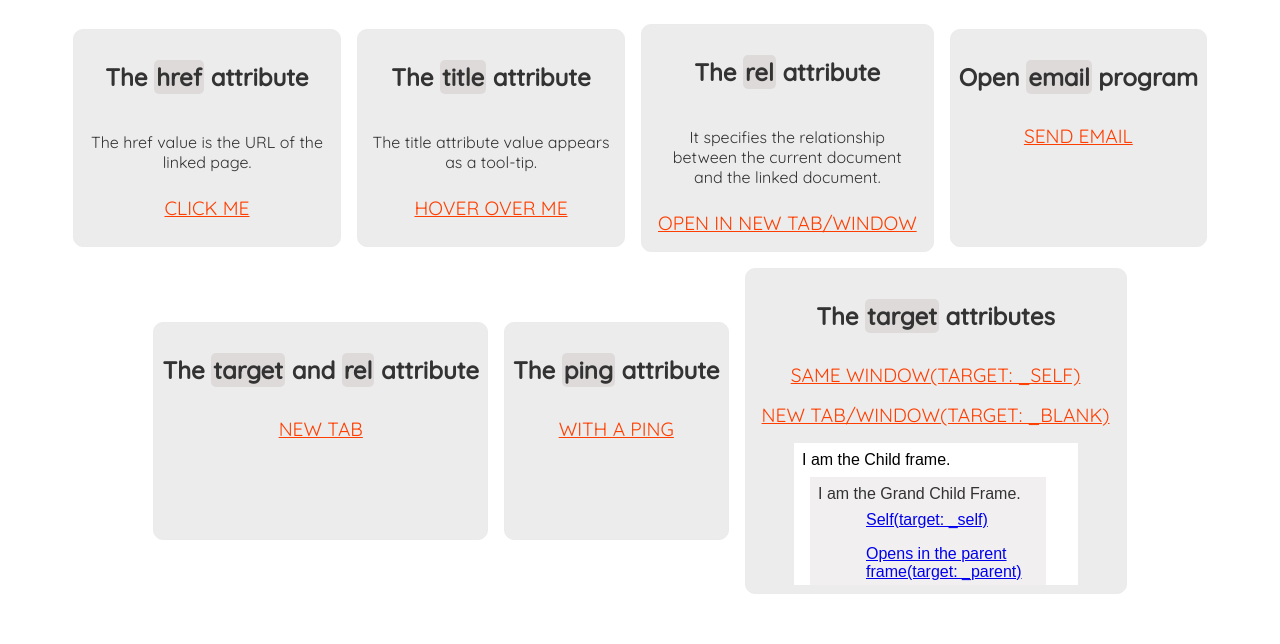
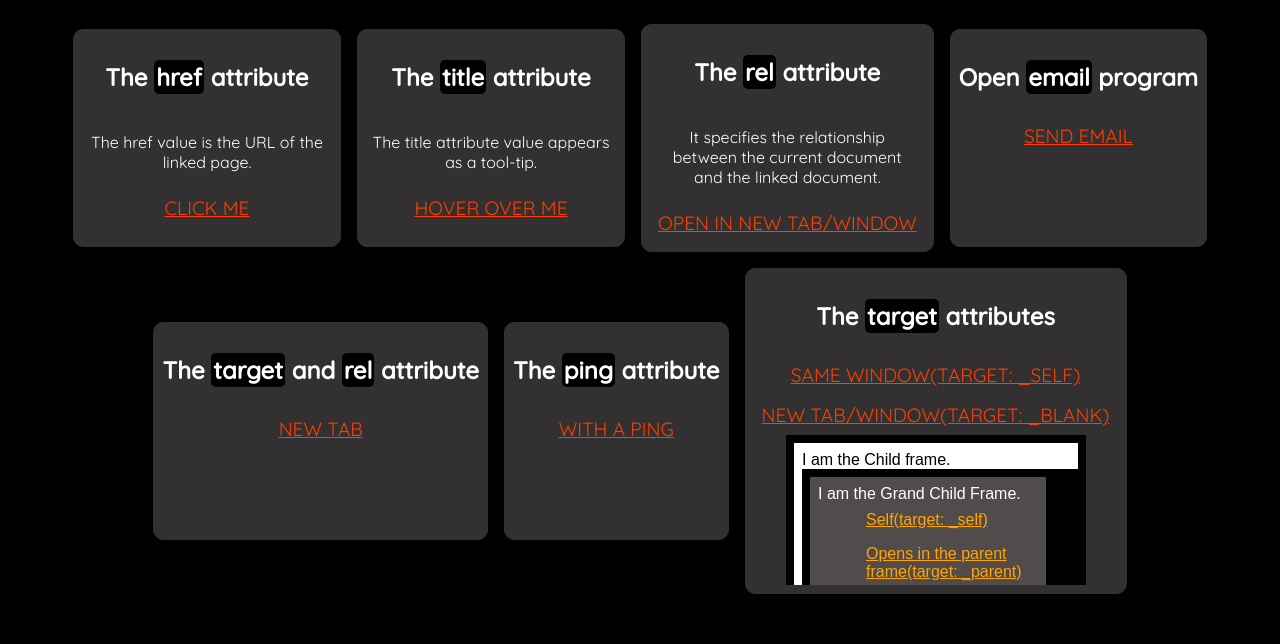
Before and after one commit to atapas/anchors, a plain HTML site: page index.html in a window 1280 px wide. Shown: the part 156-800 px from the top of the page. Drawn offline with nearby package versions, Linux system fonts and the light colour scheme.

Commit message:
🎨 Asthetics

```diff
--- a/main.css
+++ b/main.css
@@ -1,10 +1,11 @@
 
 body {
-    color: #333;
     margin: 0;
     padding: 8px;
     box-sizing: border-box;
     font-family: 'Quicksand', sans-serif;
+    background-color: #000000;
+    color: #ffffff;
 }
 html, body {
     position: relative;
@@ -23,7 +24,7 @@ main {
 }
 
 cite {
-    background-color: #dfdada;
+    background-color: #000000;
     padding: 2px;
     font-style: normal;
     border-radius: 5px;
@@ -72,13 +73,13 @@ nav ul li a {
     -webkit-box-pack: center;
     -webkit-box-align: center;
     align-items: center;
-    border: 1px solid #ebebeb;
+    border: 1px solid #323030;
     width: auto;
     min-height: 200px;
     padding: 0.5rem;
     margin: 0.5rem;
     flex-direction: column;
-    background-color: #ececec;
+    background-color: #323030;
     border-radius: 10px;
     transition: all 0.5s linear 0s;
 }
@@ -109,6 +110,10 @@ nav ul li a {
 
 .grand-child-frame {
     padding: 0.5rem;
-    background-color: #f1efef;
+    background-color: #524b4b;
     width: 220px;
 }
+
+.grand-child-frame a {
+    color: orange
+}
```
